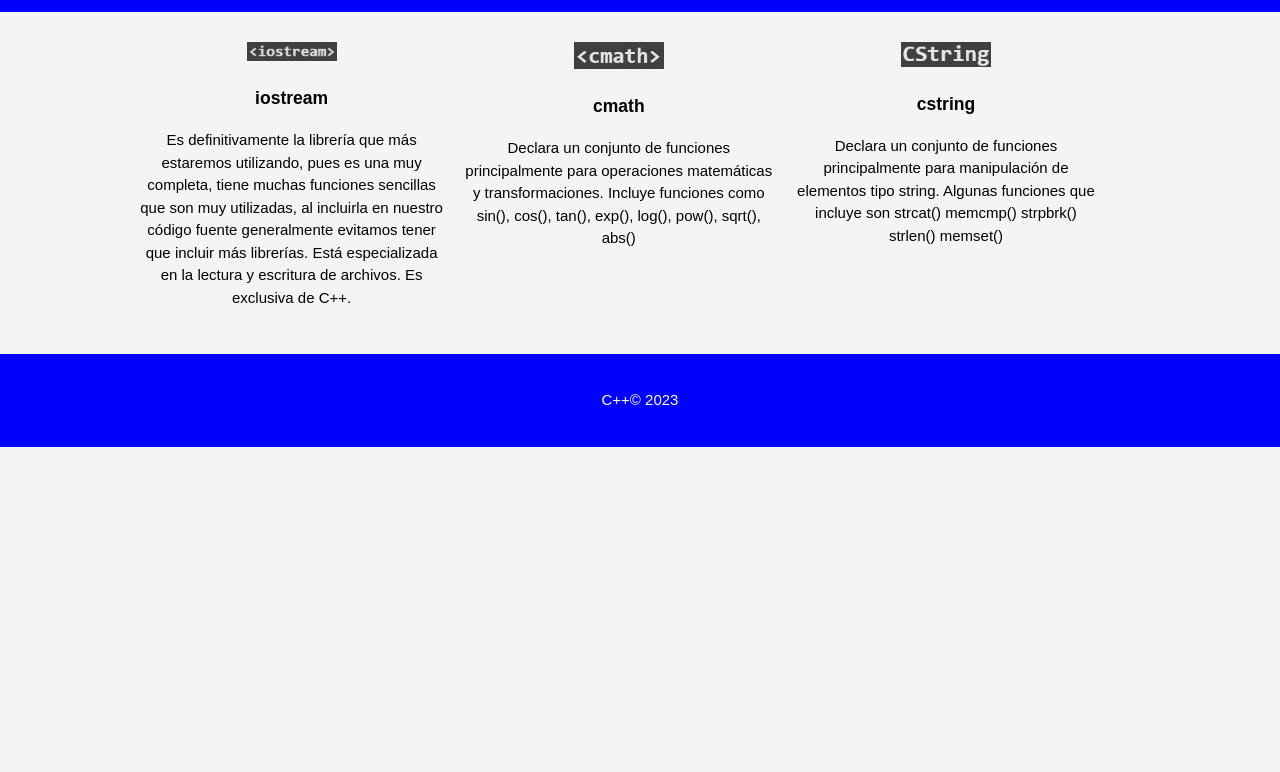
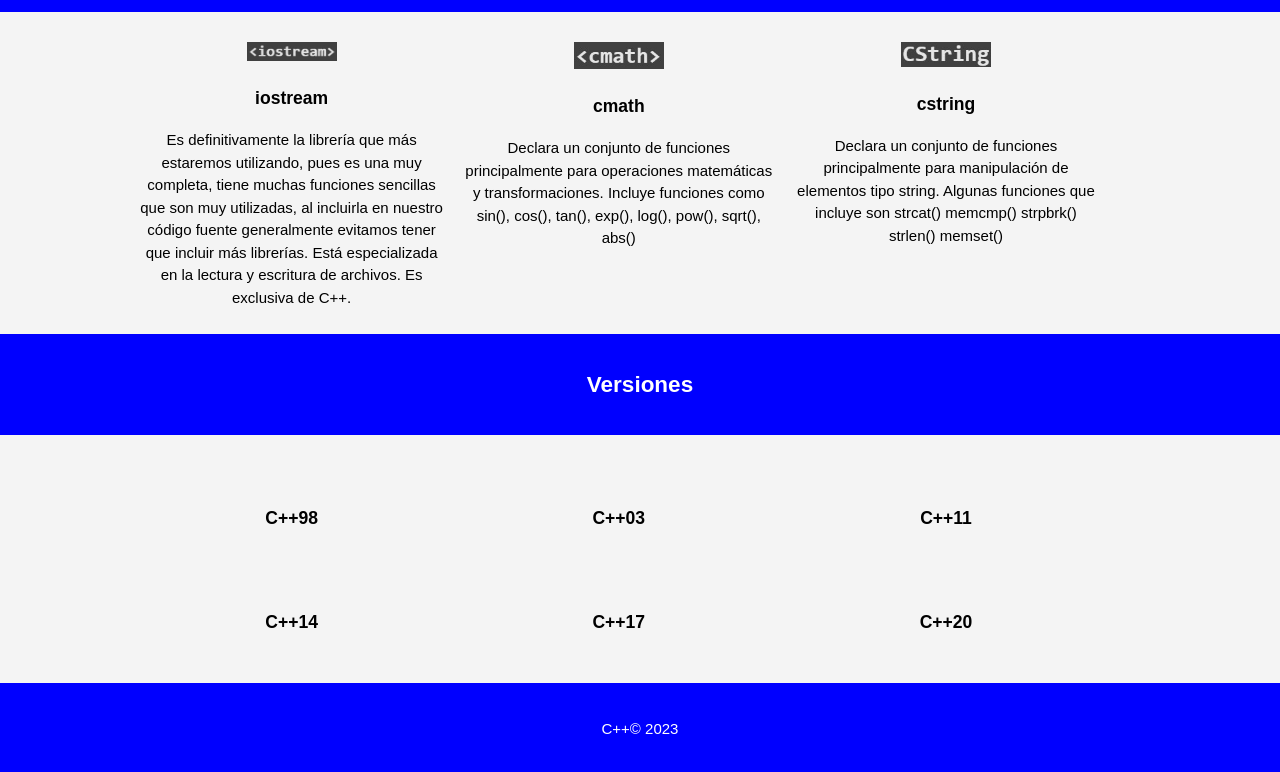
Before and after one commit to exposicionC/exposicionC.github.io, a plain HTML site: page index.html in a window 1280 px wide. Shown: the part 1510-2282 px from the top of the page. Before the commit the page ends 1957 px from the top, so only its background shows below. Drawn offline with Linux system fonts and the light colour scheme.

Commit message:
initial commit

```diff
--- a/index.html
+++ b/index.html
@@ -99,6 +99,47 @@
             </div>
         </div>
     </section>
+    <section id="newsletter">
+        <div class="container">
+            <h1>Versiones</h1>
+
+        </div>
+    </section>
+
+    <section id="boxes">
+        <div class="container">
+            <div class="box">
+                <img src="">
+                <h3>C++98</h3>
+
+            </div>
+            <div class="box">
+                <img src="">
+                <h3>C++03</h3>
+
+            </div>
+            <div class="box">
+                <img src="">
+                <h3>C++11</h3>
+
+            </div>
+            <div class="box">
+                <img src="">
+                <h3>C++14</h3>
+
+            </div>
+            <div class="box">
+                <img src="">
+                <h3>C++17</h3>
+
+            </div>
+            <div class="box">
+                <img src="">
+                <h3>C++20</h3>
+
+            </div>
+        </div>
+    </section>
 
     <footer>
         <p>C++&copy; 2023</p>
```
